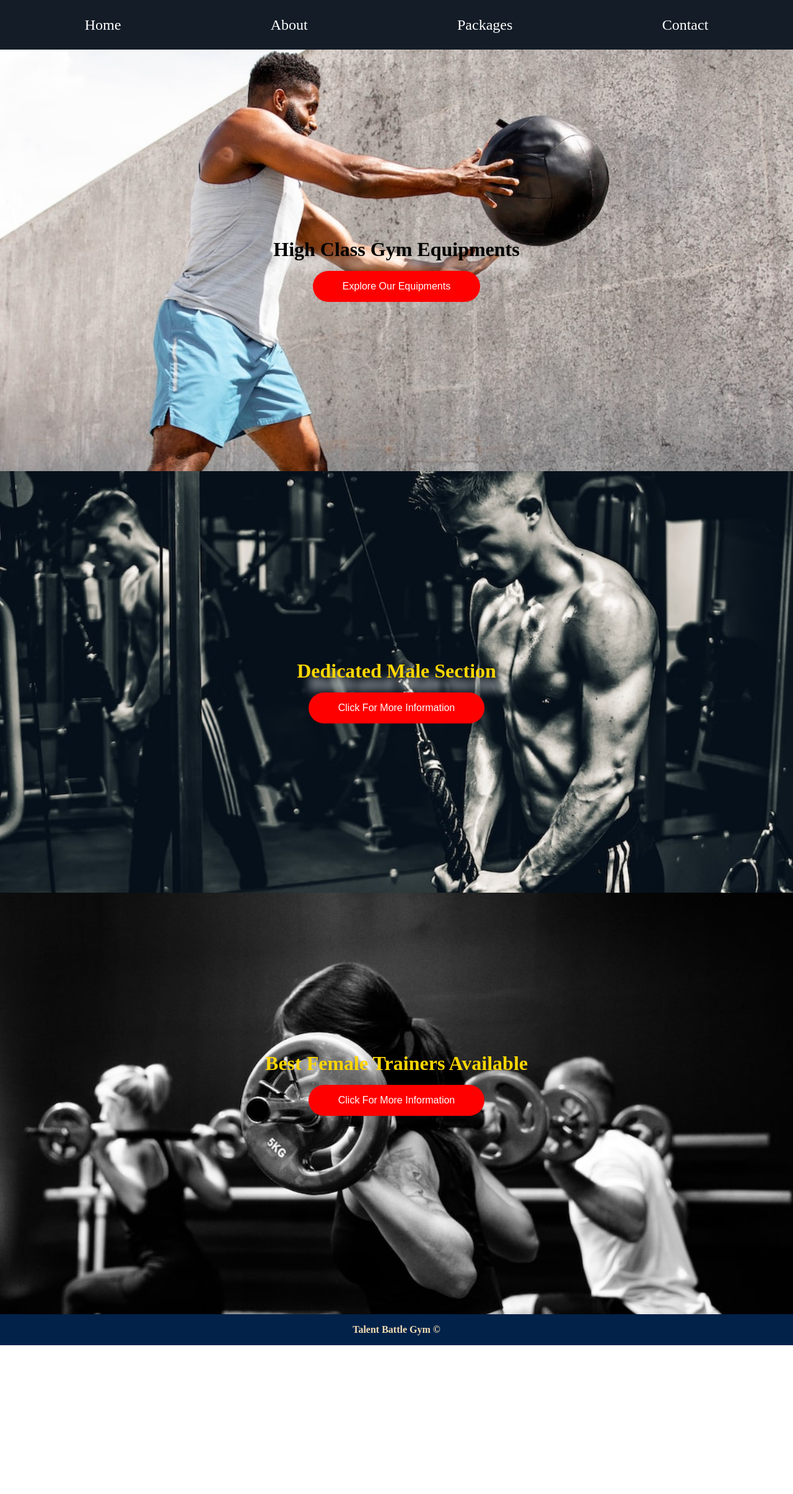
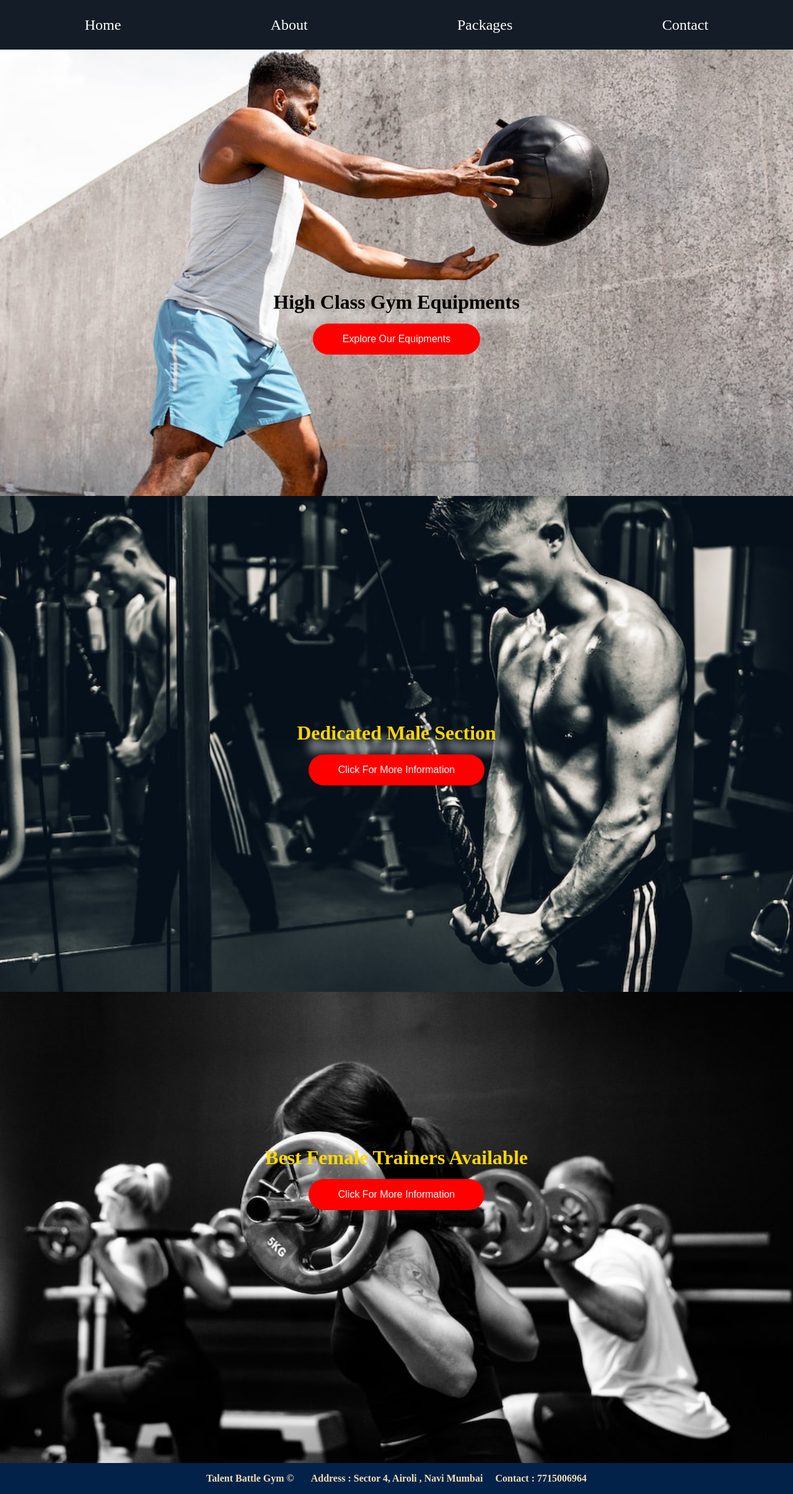
Before and after one commit to ameya-6964/gym-website-using-react, a React (Create React App) app: page /about in a window 1280 px wide. Shown: the whole page at 62% size. Before the commit the page ends 2170 px from the top, so only its background shows below. Built offline with nearby package versions, Linux system fonts and the light colour scheme.

Commit message:
Fixed Vh Problem

```diff
--- a/src/App.js
+++ b/src/App.js
@@ -27,7 +27,7 @@ function App()
      <Route path="/Contact" element={ <Contact /> } />
     </Routes>
     <footer className='Footer'>
-      <h5> Talent Battle Gym &copy;  </h5>
+      <h3> Talent Battle Gym &copy; &nbsp; &nbsp; &nbsp; Address : Sector 4, Airoli , Navi Mumbai &nbsp;&nbsp;&nbsp; Contact : 7715006964 </h3>
       </footer>
    </div>
   )
--- a/src/Styles/App.scss
+++ b/src/Styles/App.scss
@@ -41,7 +41,7 @@
     background-color: rgb(2, 34, 74);
     min-height: 5vh;
     padding: 1rem;
-    h5
+    h3
     {
         font-size: 1rem;
         color:wheat;
--- a/src/Styles/_about.scss
+++ b/src/Styles/_about.scss
@@ -1,6 +1,6 @@
  .gym-details
  {
-    min-height: 85vh;
+    min-height: 90vh;
     text-align: center;
     background-image: url('../Media/Exerciese2.jpg');
     background-repeat: no-repeat;
@@ -13,7 +13,7 @@
     h1
     {
         font-size: 2rem;
-        margin-top: 30px;
+        margin-top: 10rem;
         color: black;
         text-shadow: 20px 20px 15px white;
     }
@@ -22,7 +22,7 @@
 
     .male
     {
-       min-height: 85vh;
+       min-height: 100vh;
        text-align: center;
        background-image: url('../Media/Exerciese.jpg');
        background-repeat: no-repeat;
@@ -43,7 +43,7 @@
 
        .female
        {
-          min-height: 85vh;
+          min-height: 95vh;
           text-align: center;
           background-image: url('../Media/Exerciese\ 3\ .jpg');
           background-repeat: no-repeat;
@@ -53,10 +53,10 @@
           justify-content: center;
           align-items: center;
           text-align: center;
-          h1
+    h1
        {
         font-size: 2rem;
-        margin-top: -4rem;
+        margin-top: -10rem;
         color: gold;
         text-shadow: 40px 40px 30px black;
        }
--- a/src/Styles/_home.scss
+++ b/src/Styles/_home.scss
@@ -1,5 +1,5 @@
 .Hero {
-    min-height: 85vh;
+    min-height: 83.2vh;
     text-align: center;
     background-image: url('../Media/photo-1577221084712-45b0445d2b00.jpg');
     background-repeat: no-repeat;
```
